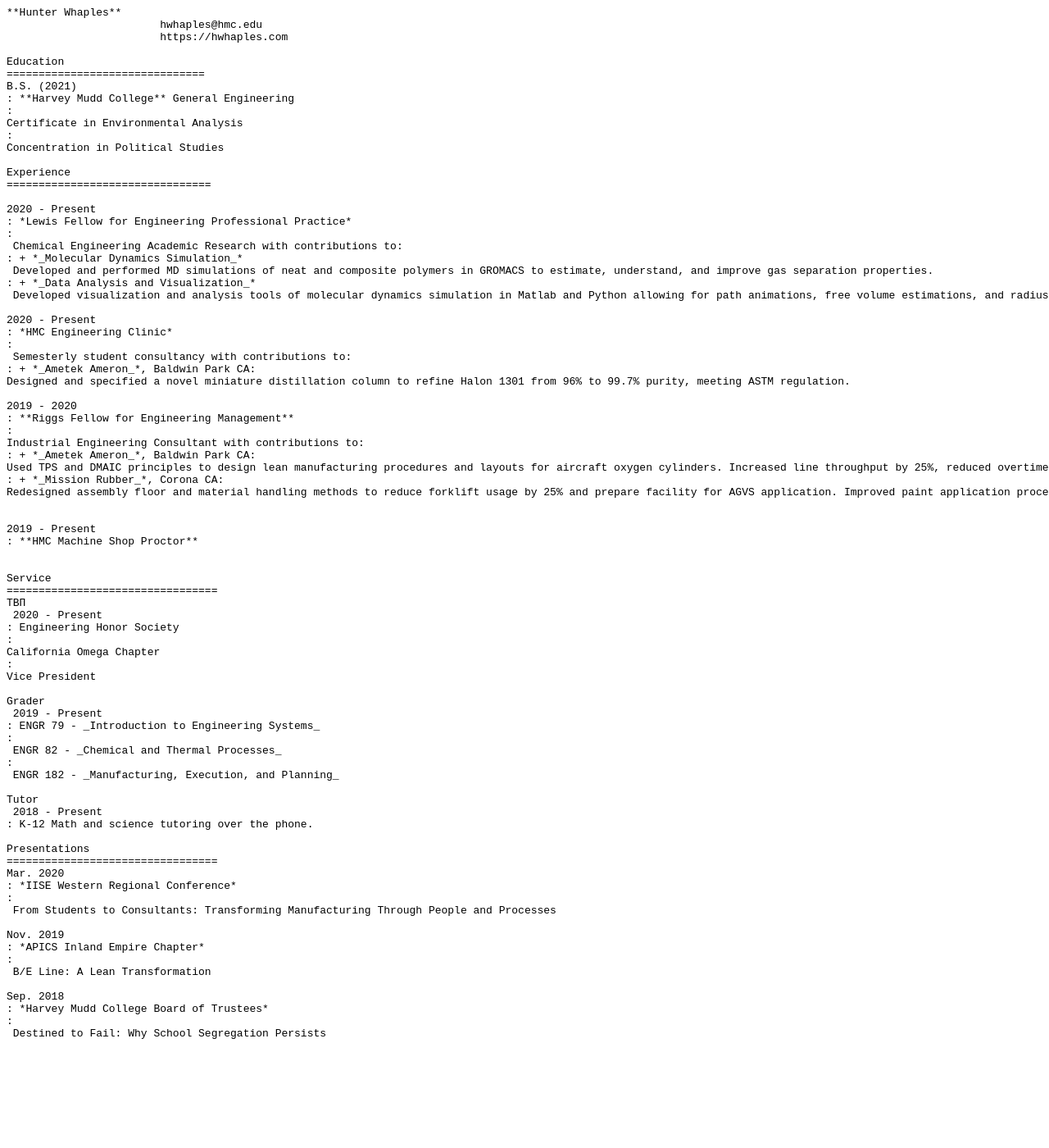
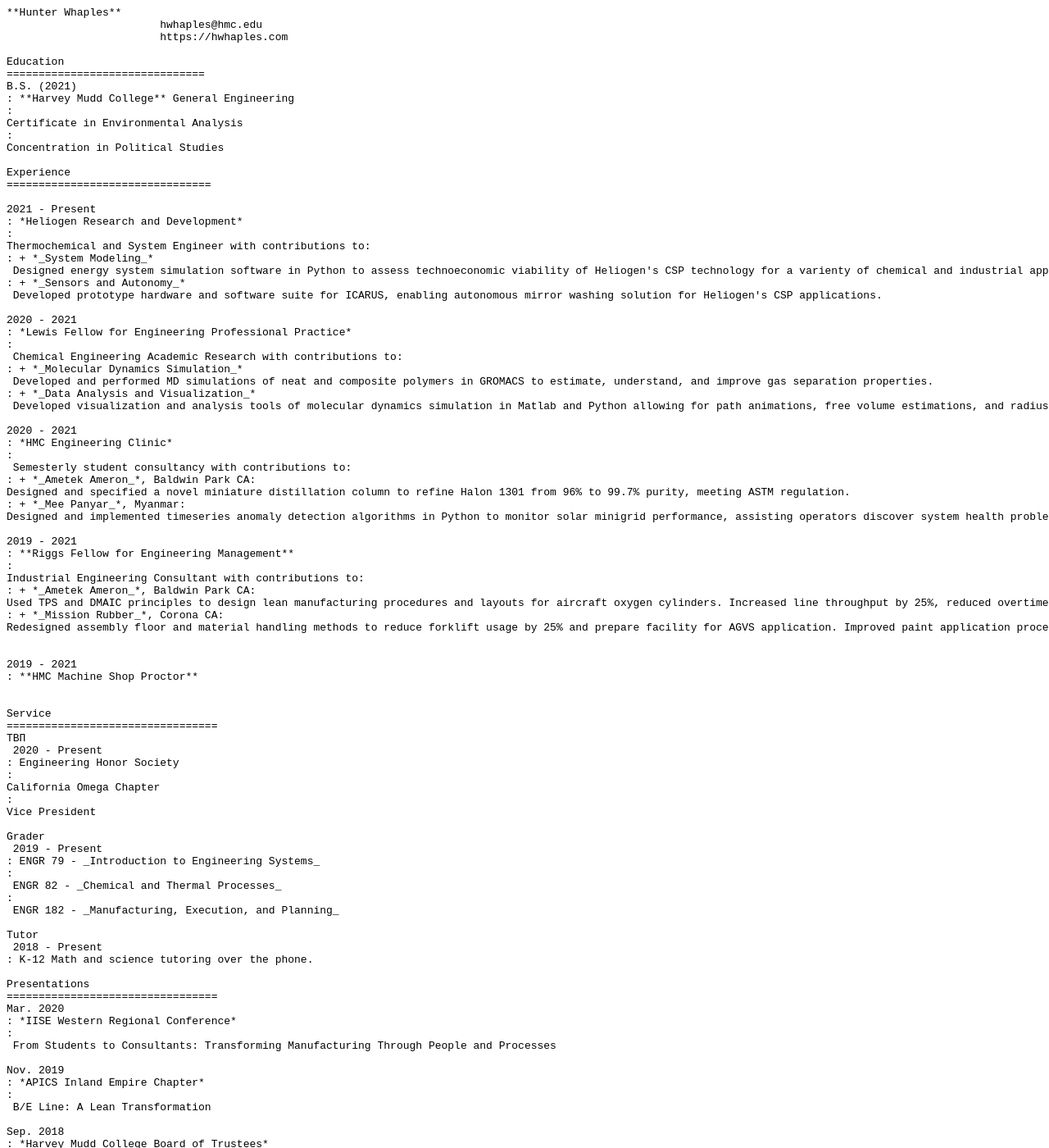
Before and after one commit to hwhaples/hwhaples.github.io, a Jekyll site: the page resume/index.html, which Jekyll copies as it is, in a window 1280 px wide and 1400 px high. Shown: the whole window at 82% size. Built offline with Jekyll 4.4.1, drawn with Linux system fonts in a browser that asks for light colours.

Commit message:
Updated resume

```diff
--- a/resume/index.html
+++ b/resume/index.html
@@ -25,25 +25,32 @@
 Experience
 ================================
 
-2020 - Present
+2021 - Present
+: *Heliogen Research and Development*
+: <br>Thermochemical and System Engineer with contributions to:
+: + *_System Modeling_* <br> Designed energy system simulation software in Python to assess technoeconomic viability of Heliogen's CSP technology for a varienty of chemical and industrial applications
+: + *_Sensors and Autonomy_* <br> Developed prototype hardware and software suite for ICARUS, enabling autonomous mirror washing solution for Heliogen's CSP applications.
+
+2020 - 2021
 : *Lewis Fellow for Engineering Professional Practice*
 : <br> Chemical Engineering Academic Research with contributions to:
 : + *_Molecular Dynamics Simulation_* <br> Developed and performed MD simulations of neat and composite polymers in GROMACS to estimate, understand, and improve gas separation properties.
 : + *_Data Analysis and Visualization_* <br> Developed visualization and analysis tools of molecular dynamics simulation in Matlab and Python allowing for path animations, free volume estimations, and radius of gyration comparisons.
 
-2020 - Present
+2020 - 2021
 : *HMC Engineering Clinic*
 : <br> Semesterly student consultancy with contributions to:
 : + *_Ametek Ameron_*, Baldwin Park CA: <br>Designed and specified a novel miniature distillation column to refine Halon 1301 from 96% to 99.7% purity, meeting ASTM regulation.
+: + *_Mee Panyar_*, Myanmar: <br>Designed and implemented timeseries anomaly detection algorithms in Python to monitor solar minigrid performance, assisting operators discover system health problems days before failure.
 
-2019 - 2020
+2019 - 2021
 : **Riggs Fellow for Engineering Management**
 : <br>Industrial Engineering Consultant with contributions to:
 : + *_Ametek Ameron_*, Baldwin Park CA: <br>Used TPS and DMAIC principles to design lean manufacturing procedures and layouts for aircraft oxygen cylinders. Increased line throughput by 25%, reduced overtime by 66%, reduced inventory by 58%. Estimated $390,000 annual savings.
 : + *_Mission Rubber_*, Corona CA: <br>Redesigned assembly floor and material handling methods to reduce forklift usage by 25% and prepare facility for AGVS application. Improved paint application process to reduce VOC emissions by 25%. Estimated $200,000 annual savings.
 
 
-2019 - Present
+2019 - 2021
 : **HMC Machine Shop Proctor**
 
 
```
Also changed, not shown: 1 other file.
